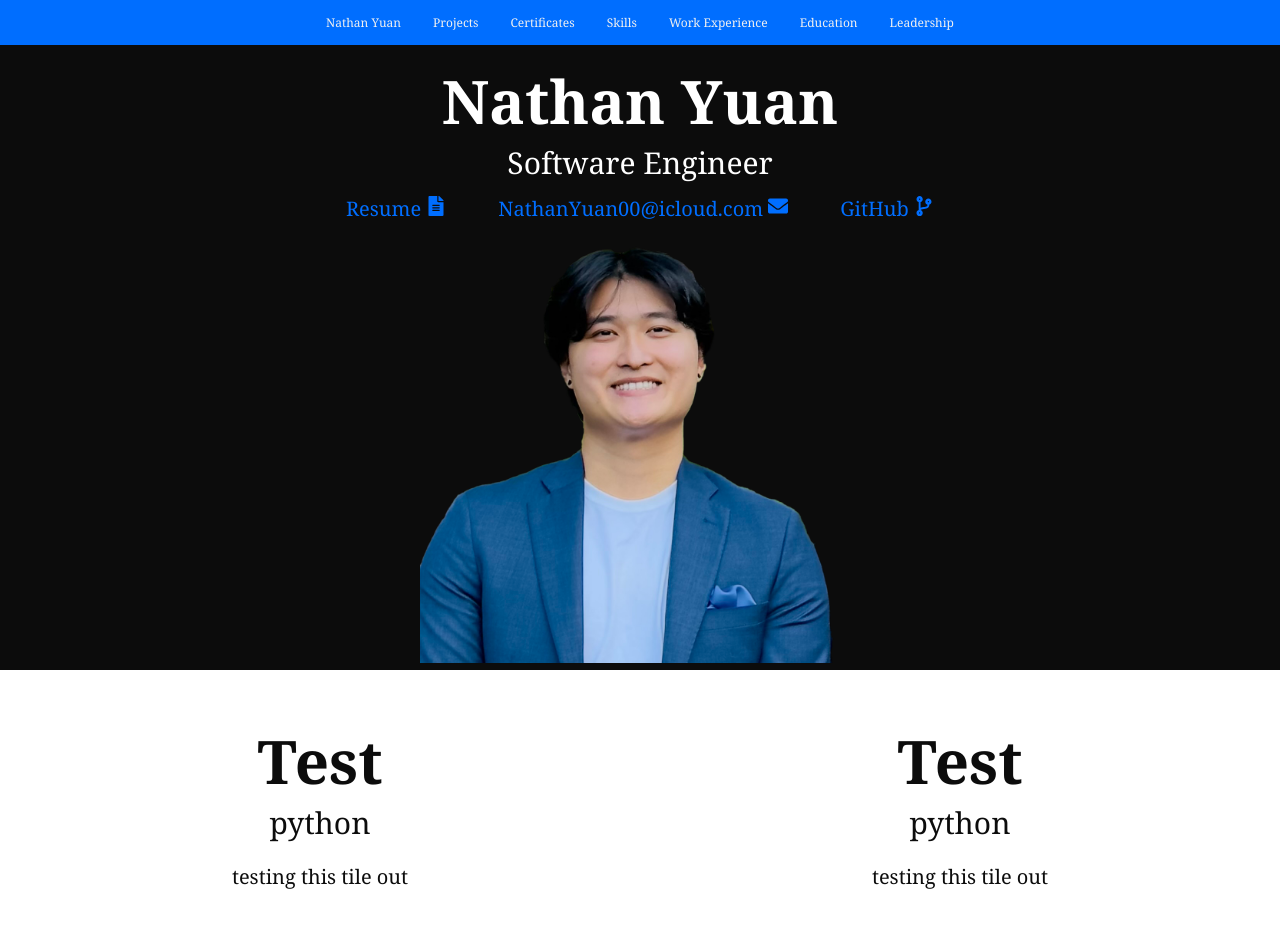
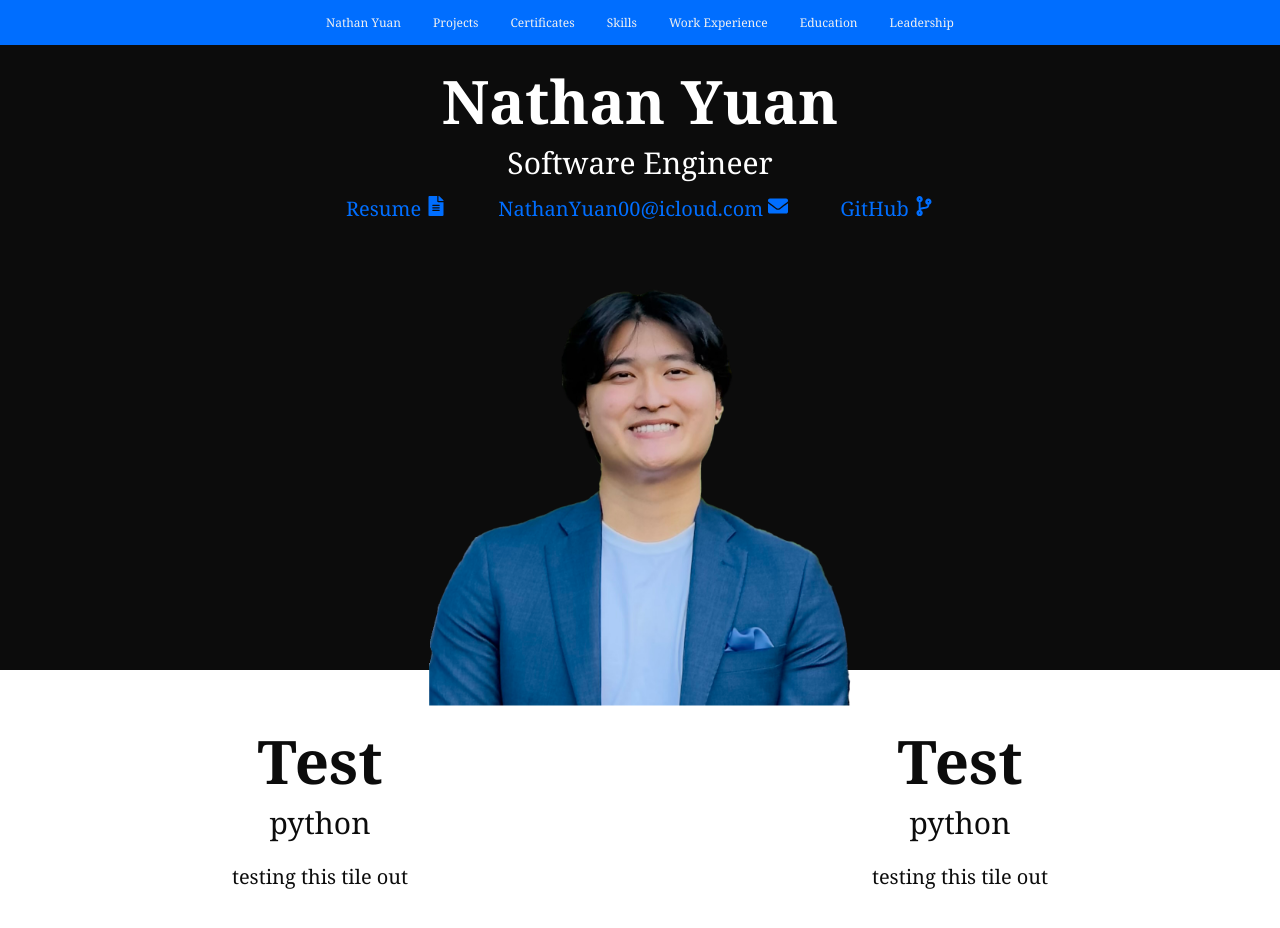
Before and after one commit to PoxiiPro/NathanYuan.com, a React (Create React App) app in the folder portfolio-app/: page / in a window 1280 px wide. Shown: the top 928 px of the page. Built offline with nearby package versions, Linux system fonts and the light colour scheme.

Commit message:
fixed intro image pos and working on tiles more

```diff
--- a/portfolio-app/package.json
+++ b/portfolio-app/package.json
@@ -16,7 +16,7 @@
     "react-icons": "^4.11.0",
     "react-router-dom": "^6.17.0",
     "react-router-hash-link": "^2.4.3",
-    "react-scripts": "5.0.1",
+    "react-scripts": "^5.0.1",
     "web-vitals": "^2.1.4"
   },
   "scripts": {
--- a/portfolio-app/src/styles.css
+++ b/portfolio-app/src/styles.css
@@ -48,7 +48,7 @@ body, html {
     bottom: 0;
     left: 0;
     width: 100%;
-    z-index: 2;
+    z-index: 3;
 
     /* text */
     font-size: 32px;
@@ -64,6 +64,8 @@ body, html {
     font-size: 60px;
     font-weight: 700;
     color: white;
+    z-index: 2;
+
 }
 
 .intro h1 {
@@ -72,6 +74,7 @@ body, html {
     font-size: 30px;
     font-weight: 200;
     color: white;
+    z-index: 2;
 }
 
 .intro h2 {
@@ -79,6 +82,7 @@ body, html {
     font-family: Cambria, sans-serif, Arial;
     font-size: 20px;
     font-weight: 200;
+    z-index: 2;
 
     color: #006eff;
     text-decoration: none; /* Remove underline from links */
@@ -88,12 +92,15 @@ body, html {
 .intro a {
     color: #006eff;
     text-decoration: none; /* Remove underline from links */
+    z-index: 2;
 }
 
 .intro img {
     width: 35%;
-    position: relative;
-    top: -162px;
+    min-height: 427px;
+    min-width: 427px;
+    padding-top: 50px;
+    z-index: 2;
 }
 
 /* /////////// CSS styling for the tile component ///////// */
@@ -107,6 +114,7 @@ body, html {
     font-family: Cambria, sans-serif, Arial;
     color: rgba(0, 0, 0, 0.951);
     width: 50%;
+    height: 670px;
 }
 
 .tile h1 {
```
Also changed, not shown: portfolio-app/src/src images/intro-headshot-no-bg.png, 1 other file (tests, documents, lock files or other folders).
